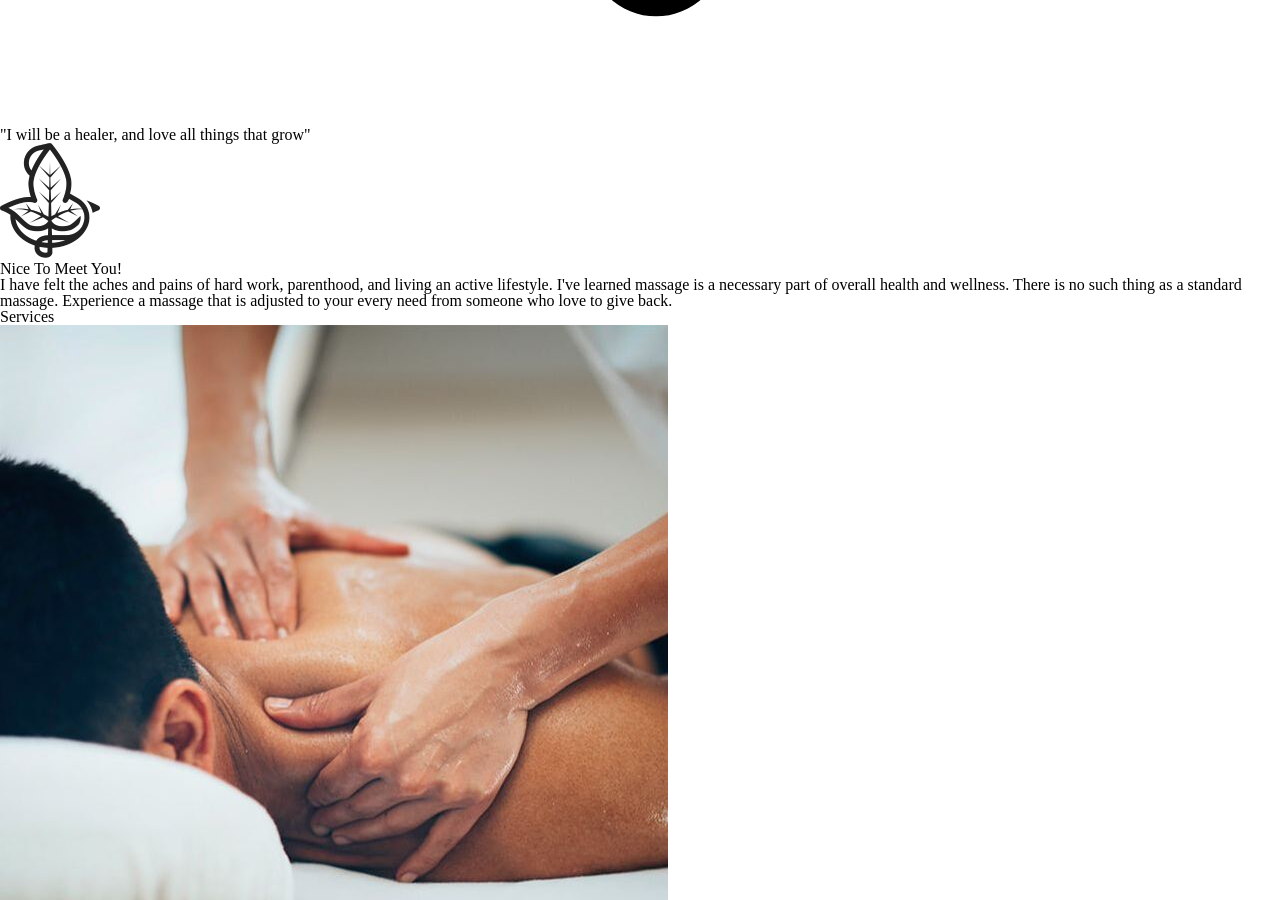
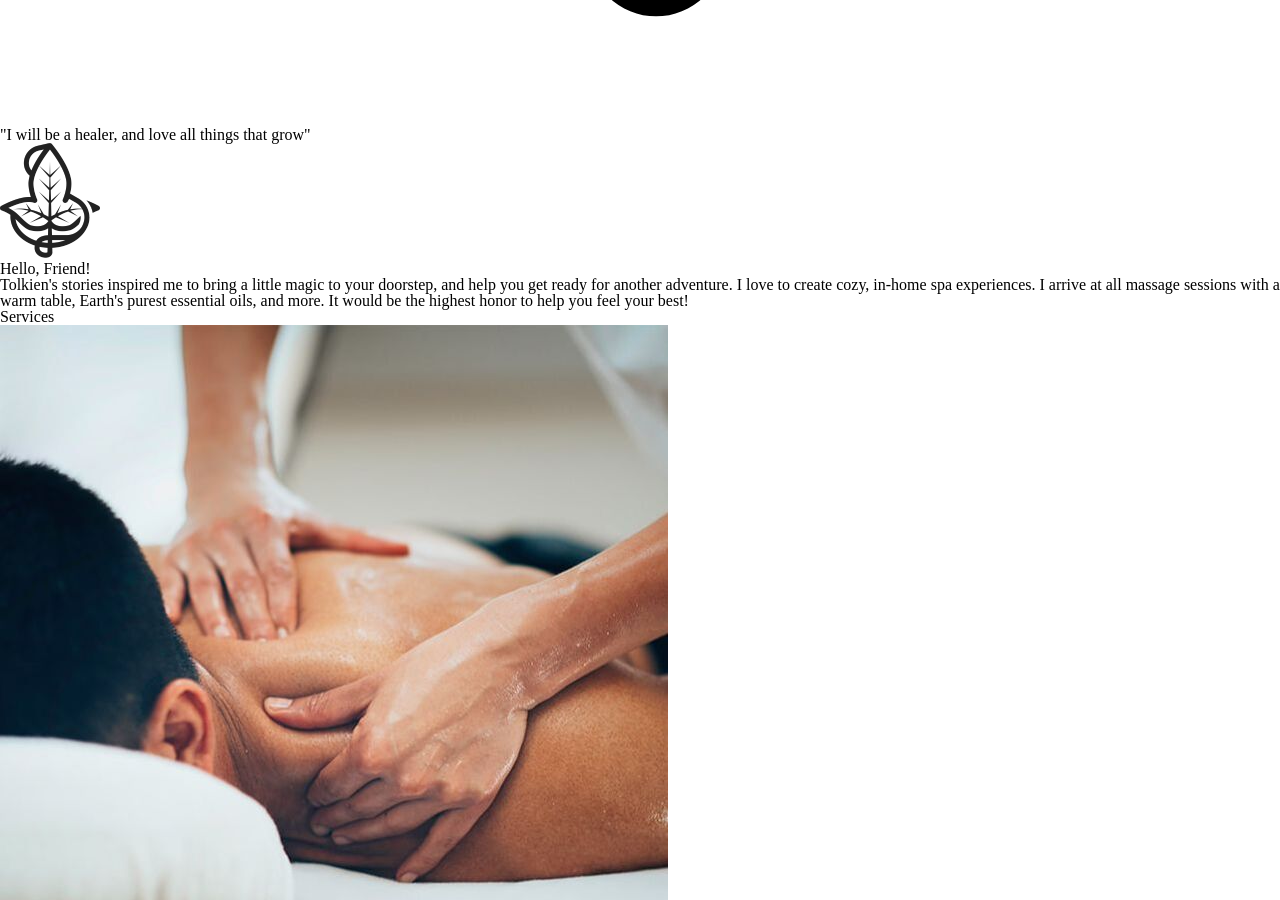
Before and after one commit to joshdelgado/midearth-wellness, a Jekyll site: the page built from index.md, in a window 1280 px wide and 900 px high, scrolled down 3004 px. Built offline with Jekyll 4.4.1, drawn with Linux system fonts in a browser that asks for light colours; nearby versions of some CDN libraries; library files that are not in the unit come from our copies; some of the changed text lies outside the part shown.

Commit message:
Copy changes

```diff
--- a/_includes/sections/about.html
+++ b/_includes/sections/about.html
@@ -2,11 +2,11 @@
 	<div class="about">
 		<div class="about__img"></div>
 		<div class="about__text">
-			<h2 class="about__title">Nice To Meet You!</h2>
-			<p>I have felt the aches and pains of hard work, parenthood, and living an active lifestyle. I've learned
-				massage is a necessary part of overall health and wellness. There is no such thing as a standard
-				massage. Experience a massage that is adjusted to your every need from someone who love to give back.
-			</p>
+			<h2 class="about__title">Hello, Friend!</h2>
+			<p>Tolkien's stories inspired me to bring a little magic to your doorstep, and help you get ready for
+				another adventure. I love to create cozy, in-home spa experiences. I arrive at all massage sessions with
+				a warm table, Earth's purest essential oils, and more. It would be the highest honor to help you feel
+				your best!</p>
 			<!-- <a href="#">Get to know me <i class="fa fa-arrow-right"></i></a></p> -->
 		</div>
 	</div>
--- a/index.md
+++ b/index.md
@@ -35,16 +35,13 @@ services:
     1 hr: $119
     75 min: $145
     90 min: $170
+- title: Event Massage
+  description: Your employees will feel appreciated for all of their hard work. Your gym members and trainers will know you care. The guests to your next spa party will too.
+  image: /assets/img/event-massage.webp
+  note: Contact me for picing!
 - title: Sports Massage & Cupping
   description: Reach a new level of fitness with proper recovery while increasing mobility and circulation throughout the body.
   image: /assets/img/cupping.webp
-  rates:
-    1 hr: $109
-    75 min: $135
-    90 min: $160
-- title: Event Massage
-  description: Your employees will feel appreciated for all of their hard work. Your gym members and trainers will know you care. The guests to your next spa party will too.
-  image: /assets/img/event-massage.webp
   note: Contact me for picing!
 addons:
   - title: Healing Essential Oil Protocols
```
